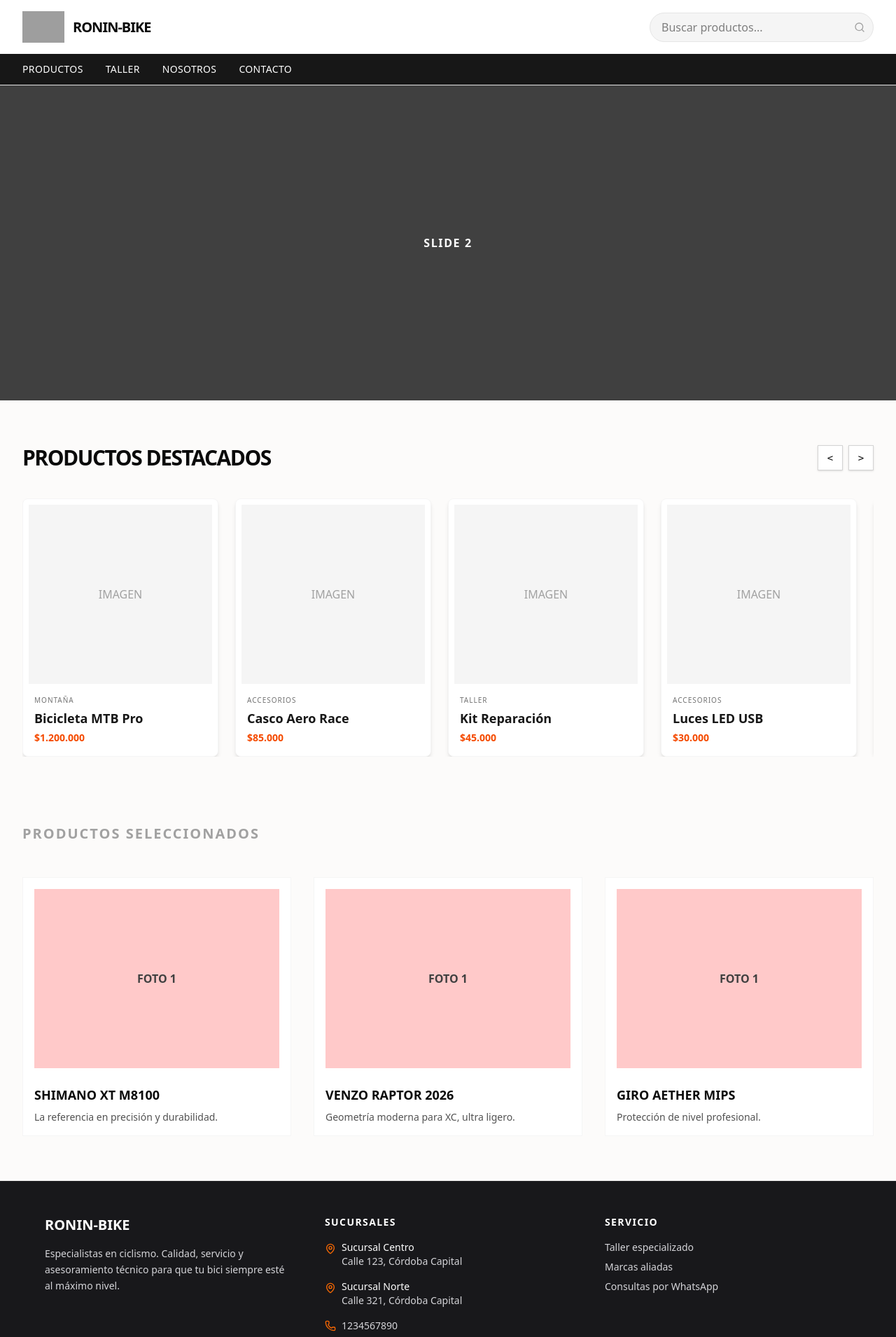
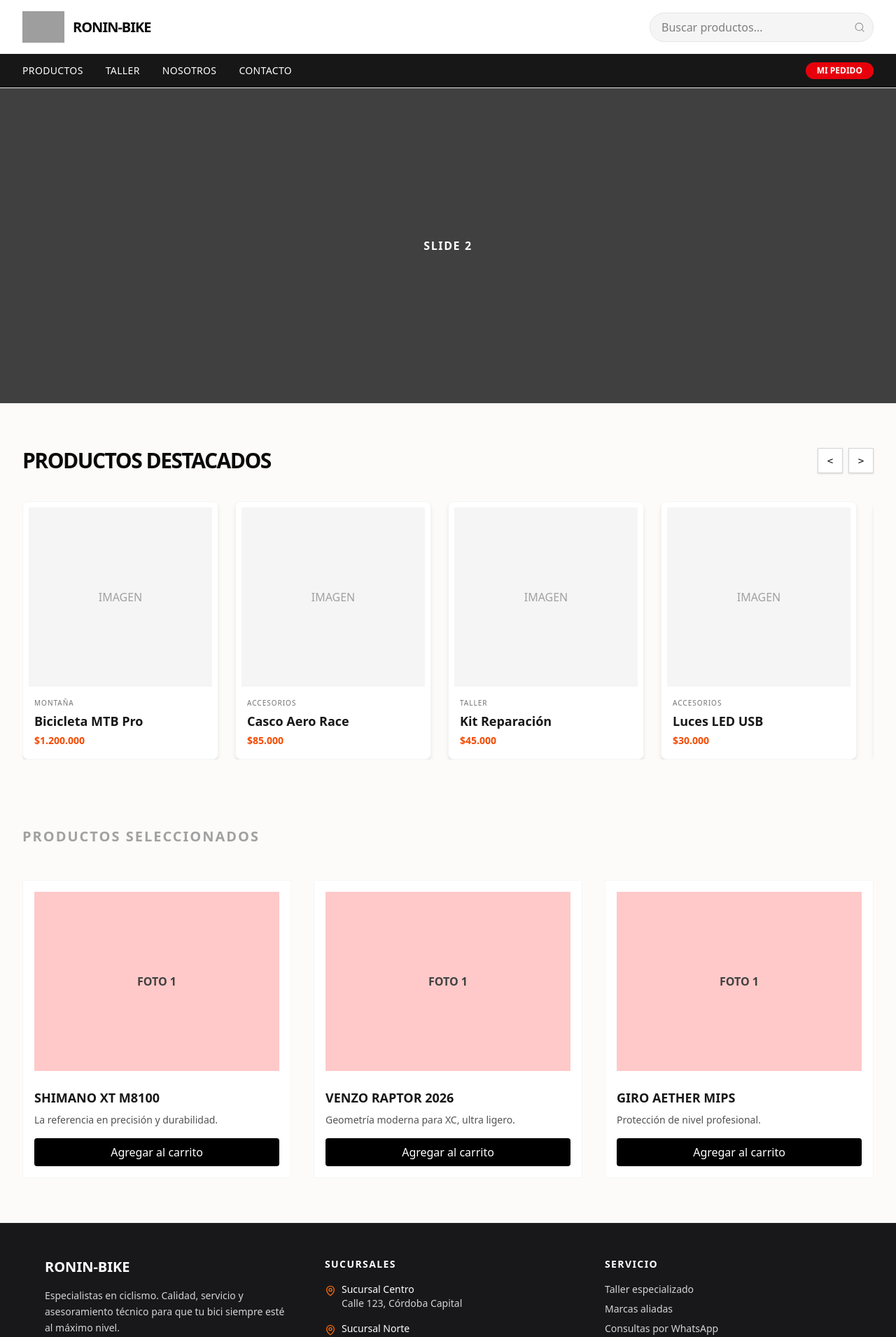
Before and after one commit to meracs2/ronin-bike, a Next.js app: page / in a window 1280 px wide. Shown: the top 1910 px of the page at 70% size. Built offline with nearby package versions, Linux system fonts and the light colour scheme; grey boxes are pictures that could not be loaded.

Commit message:
Carrito funcional con persistencia, notificaciones y sidebar

```diff
--- /dev/null
+++ b/app/checkout/page.tsx
@@ -0,0 +1,21 @@
+"use client";
+import { useCart } from '../../context/CartContext';
+
+export default function CheckoutPage() {
+  const { cart } = useCart();
+  const handleConfirm = () => {
+    const items = cart.map(i => `• ${i.nombre}`).join('\n');
+    window.open(`https://wa.me/5493510000000?text=${encodeURIComponent(`Hola, quiero pedir:\n\n${items}`)}`, '_blank');
+  };
+  return (
+    <main className="max-w-4xl mx-auto p-10 text-white min-h-screen">
+      <h1 className="text-3xl font-bold mb-8 border-b border-neutral-800 pb-4">Resumen de tu pedido</h1>
+      {cart.length === 0 ? <p>Tu orden está vacía.</p> : (
+        <div className="bg-neutral-900 p-6 rounded-lg">
+          {cart.map((item, i) => <div key={i} className="border-b border-neutral-700 pb-2 mb-2">{item.nombre}</div>)}
+          <button onClick={handleConfirm} className="w-full bg-white text-black py-4 rounded font-bold uppercase mt-4 hover:bg-neutral-200">Finalizar por WhatsApp</button>
+        </div>
+      )}
+    </main>
+  );
+}
--- a/app/layout.tsx
+++ b/app/layout.tsx
@@ -1,5 +1,8 @@
 import './globals.css';
 import type { Metadata } from 'next';
+// ASEGURATE DE QUE ESTA RUTA SEA CORRECTA SEGUN TU CARPETA
+import { CartProvider } from '../context/CartContext';
+import { Toaster } from 'sonner';
 
 export const metadata: Metadata = {
   title: 'Ronin Bike',
@@ -14,7 +17,19 @@ export default function RootLayout({
   return (
     <html lang="es">
       <body className="bg-[#0d0e12] text-white">
-        {children}
+        <CartProvider>
+          {children}
+          <Toaster
+            position="bottom-right"
+            toastOptions={{
+              style: {
+                background: '#171717',
+                color: '#ffffff',
+                border: '1px solid #333'
+              },
+            }}
+          />
+        </CartProvider>
       </body>
     </html>
   );
--- /dev/null
+++ b/components/CartSidebar.tsx
@@ -0,0 +1,50 @@
+"use client";
+import { useCart } from '../context/CartContext';
+import { Trash2 } from 'lucide-react';
+
+export default function CartSidebar({ isOpen, onClose }: { isOpen: boolean, onClose: () => void }) {
+  const { cart, removeFromCart } = useCart();
+
+  // Nueva lógica: borrar filtrando por nombre
+  const handleRemove = (nombre: string) => {
+    // Buscamos el índice del primer elemento con ese nombre
+    const index = cart.findIndex(item => item.nombre === nombre);
+    if (index !== -1) {
+      removeFromCart(index);
+    }
+  };
+
+  if (!isOpen) return null;
+
+  return (
+    <div className="fixed inset-0 z-[100] flex justify-end">
+      <div className="absolute inset-0 bg-black/50" onClick={onClose} />
+      <div className="relative w-full max-w-sm bg-neutral-900 text-white p-6 shadow-2xl flex flex-col h-full">
+        <h2 className="text-xl font-bold mb-6">Tu Pedido</h2>
+
+        <div className="flex-1 overflow-y-auto space-y-4">
+          {cart.length === 0 ? (
+            <p className="text-neutral-400">Tu orden está vacía.</p>
+          ) : (
+            cart.map((item, i) => (
+              <div key={`${item.nombre}-${i}`} className="flex justify-between items-center border-b border-neutral-700 pb-2">
+                <span>{item.nombre}</span>
+                <button
+                  onClick={() => handleRemove(item.nombre)}
+                  className="text-red-500 hover:text-red-400 p-2 cursor-pointer"
+                >
+                  <Trash2 size={18} />
+                </button>
+              </div>
+            ))
+          )}
+        </div>
+
+        <button onClick={onClose} className="mt-4 text-neutral-400">Cerrar</button>
+        <a href="/checkout" className="mt-4 w-full bg-red-600 text-center py-3 rounded font-bold">
+          IR A FINALIZAR
+        </a>
+      </div>
+    </div>
+  );
+}
--- a/components/Navbar.tsx
+++ b/components/Navbar.tsx
@@ -1,45 +1,42 @@
+"use client";
+import { useState } from 'react';
 import Image from 'next/image';
 import { Search } from 'lucide-react';
+import { useCart } from '../context/CartContext';
+import CartSidebar from './CartSidebar';
 
 export default function Navbar() {
+  const [isSidebarOpen, setIsSidebarOpen] = useState(false);
+  const { cart } = useCart();
+
   return (
+    <>
       <nav className="w-full bg-white border-b border-neutral-200">
-      {/* FILA 1: Logo y Buscador */}
         <div className="flex items-center justify-between px-8 py-4 max-w-7xl mx-auto gap-8">
-
-        {/* LOGO */}
           <div className="flex items-center gap-3">
-          <Image
-            src="/ronin-logo-propio.png"
-            alt="Logo Ronin Bike"
-            width={60}
-            height={60}
-            className="object-contain"
-          />
+            <Image src="/ronin-logo-propio.png" alt="Logo Ronin Bike" width={60} height={60} className="object-contain" />
             <span className="font-black text-xl tracking-tighter text-neutral-950">RONIN-BIKE</span>
           </div>
-
-        {/* BUSCADOR CON LUPA A LA DERECHA */}
           <div className="relative flex items-center w-full max-w-xs">
-          <input
-            type="text"
-            className="bg-neutral-100 pl-4 pr-10 py-2 rounded-full w-full border border-neutral-200 focus:outline-none focus:ring-2 focus:ring-neutral-900"
-            placeholder="Buscar productos..."
-          />
-          {/* Lupa a la derecha */}
+            <input type="text" className="bg-neutral-100 pl-4 pr-10 py-2 rounded-full w-full border border-neutral-200 focus:outline-none focus:ring-2 focus:ring-neutral-900" placeholder="Buscar productos..." />
             <Search className="absolute right-3 w-4 h-4 text-neutral-400" />
           </div>
         </div>
-
-      {/* FILA 2: Menú */}
         <div className="bg-neutral-900 text-white">
-        <div className="max-w-7xl mx-auto px-8 py-3 flex gap-8 font-medium text-sm tracking-wide">
+          <div className="max-w-7xl mx-auto px-8 py-3 flex justify-between items-center">
+            <div className="flex gap-8 font-medium text-sm tracking-wide">
               <a href="/productos" className="hover:text-red-500 transition-colors">PRODUCTOS</a>
               <a href="/taller" className="hover:text-red-500 transition-colors">TALLER</a>
               <a href="/nosotros" className="hover:text-red-500 transition-colors">NOSOTROS</a>
               <a href="/contacto" className="hover:text-red-500 transition-colors">CONTACTO</a>
             </div>
+            <button onClick={() => setIsSidebarOpen(true)} className="bg-red-600 px-4 py-1 rounded-full text-xs font-bold hover:bg-red-700 transition-colors">
+              MI PEDIDO {cart.length > 0 ? `(${cart.length})` : ''}
+            </button>
+          </div>
         </div>
       </nav>
+      <CartSidebar isOpen={isSidebarOpen} onClose={() => setIsSidebarOpen(false)} />
+    </>
   );
 }
--- a/components/ProductCard.tsx
+++ b/components/ProductCard.tsx
@@ -1,25 +1,22 @@
 "use client";
-
 import React from 'react';
 import useEmblaCarousel from 'embla-carousel-react';
+import { useCart } from '../context/CartContext';
 
-// Definimos la estructura de los datos que recibe el componente
 interface ProductCardProps {
   nombre: string;
   desc: string;
   cantidadFotos: number;
 }
 
-// Colores de prueba para el carrusel
 const colores = ["bg-red-200", "bg-blue-200", "bg-green-200", "bg-yellow-200", "bg-purple-200"];
 
-// Aplicamos la interfaz al componente
 export default function ProductCard({ nombre, desc, cantidadFotos }: ProductCardProps) {
   const [emblaRef, emblaApi] = useEmblaCarousel({ loop: true });
+  const { addToCart } = useCart();
 
   return (
-    <div className="group block overflow-hidden border border-neutral-100 bg-white p-4 hover:shadow-xl transition-all duration-500">
-      {/* Carrusel interno con bloques de colores */}
+    <div className="group block overflow-hidden border border-neutral-100 bg-white p-4 hover:shadow-xl transition-all duration-500 text-neutral-900">
       <div className="relative overflow-hidden mb-6" ref={emblaRef}>
         <div className="flex">
           {Array.from({ length: cantidadFotos }).map((_, i) => (
@@ -28,16 +25,19 @@ export default function ProductCard({ nombre, desc, cantidadFotos }: ProductCard
             </div>
           ))}
         </div>
-
-        {/* Flechas de navegación */}
         <button onClick={() => emblaApi?.scrollPrev()} className="absolute left-2 top-1/2 -translate-y-1/2 bg-white/80 p-2 opacity-0 group-hover:opacity-100 transition-opacity rounded-full shadow-md z-10">←</button>
         <button onClick={() => emblaApi?.scrollNext()} className="absolute right-2 top-1/2 -translate-y-1/2 bg-white/80 p-2 opacity-0 group-hover:opacity-100 transition-opacity rounded-full shadow-md z-10">→</button>
       </div>
 
-      <a href="#">
-        <h3 className="text-lg font-bold uppercase">{nombre}</h3>
-        <p className="text-sm text-neutral-600 mt-2">{desc}</p>
-      </a>
+      <h3 className="text-lg font-bold uppercase">{nombre}</h3>
+      <p className="text-sm text-neutral-600 mt-2">{desc}</p>
+
+      <button
+        onClick={() => addToCart({ nombre, desc })}
+        className="mt-4 w-full bg-black text-white py-2 rounded hover:bg-neutral-800 transition"
+      >
+        Agregar al carrito
+      </button>
     </div>
   );
 }
--- /dev/null
+++ b/context/CartContext.tsx
@@ -0,0 +1,43 @@
+"use client";
+import { createContext, useContext, useState, useEffect } from 'react';
+import { toast } from 'sonner';
+
+const CartContext = createContext<any>(null);
+
+export function CartProvider({ children }: { children: React.ReactNode }) {
+  const [cart, setCart] = useState<any[]>([]);
+
+  useEffect(() => {
+    const savedCart = localStorage.getItem('cart');
+    if (savedCart) {
+      try {
+        setCart(JSON.parse(savedCart));
+      } catch (e) {
+        console.error("Error al cargar el carrito", e);
+      }
+    }
+  }, []);
+
+  useEffect(() => {
+    localStorage.setItem('cart', JSON.stringify(cart));
+  }, [cart]);
+
+  const addToCart = (product: any) => {
+    setCart((prev) => [...prev, product]);
+    // Notificación elegante sin bloquear la UI
+    toast.success(`${product.nombre} agregado al pedido`);
+  };
+
+  const removeFromCart = (index: number) => {
+    setCart((prev) => prev.filter((_, i) => i !== index));
+    toast.error("Producto eliminado del pedido");
+  };
+
+  return (
+    <CartContext.Provider value={{ cart, addToCart, removeFromCart }}>
+      {children}
+    </CartContext.Provider>
+  );
+}
+
+export const useCart = () => useContext(CartContext);
--- a/package.json
+++ b/package.json
@@ -18,6 +18,7 @@
     "postcss": "^8.5.16",
     "react": "19.2.4",
     "react-dom": "19.2.4",
+    "sonner": "^2.0.7",
     "tailwind-merge": "^3.6.0"
   },
   "devDependencies": {
```
Also changed, not shown: 1 other file (tests, documents, lock files or other folders). Lines whose indentation alone changed are shown as unchanged.
